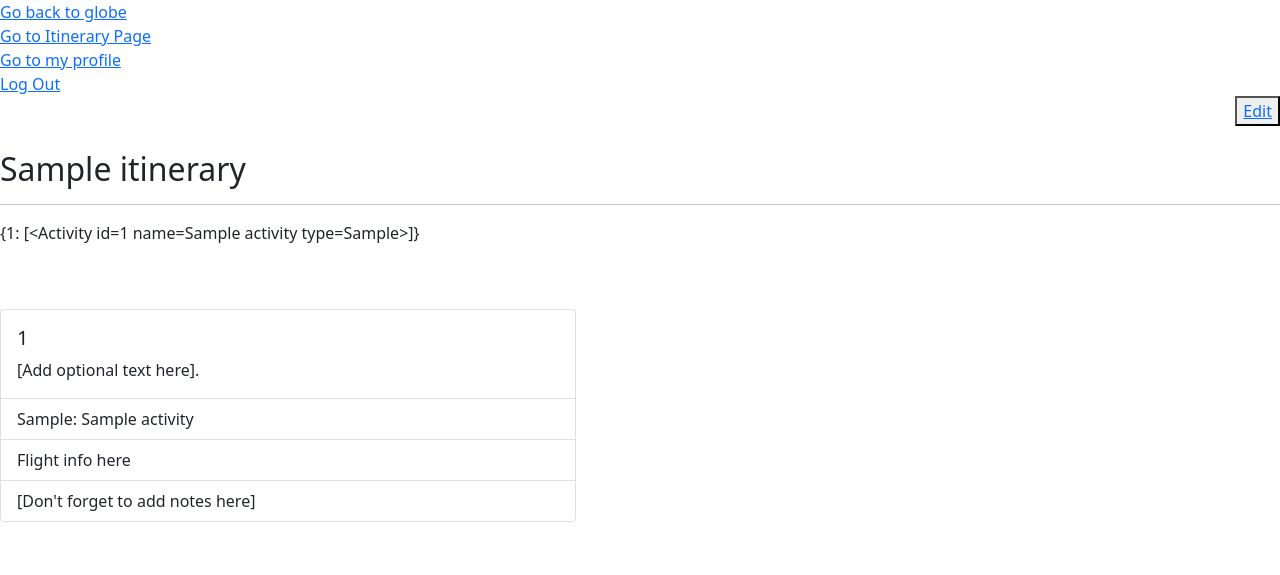
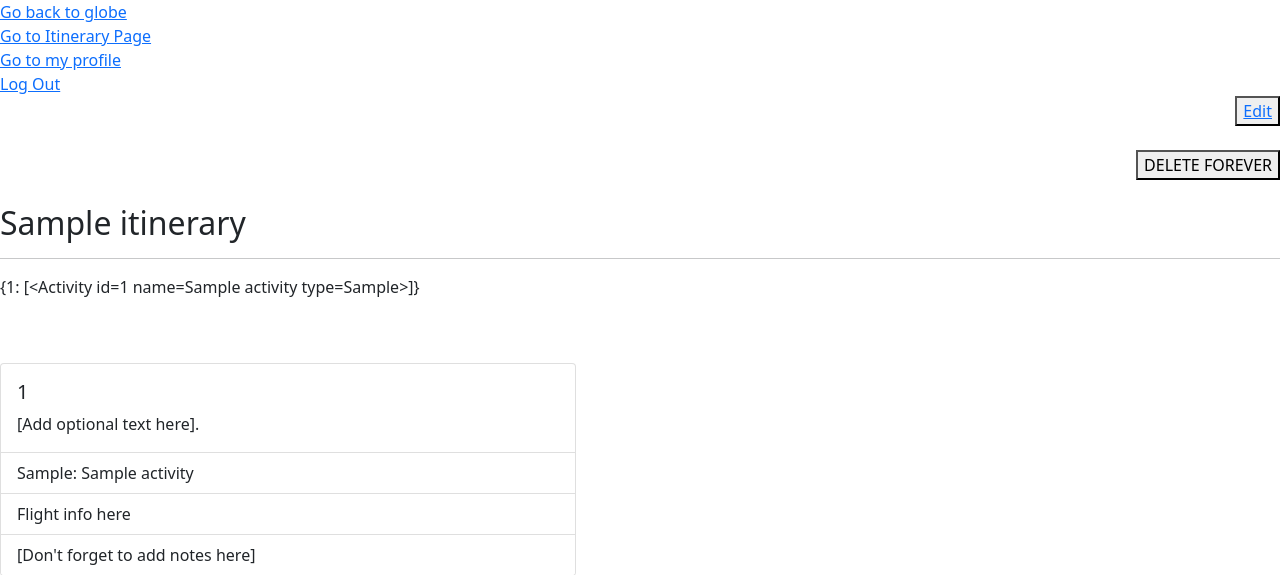
Before and after one commit to victoriaklo/travel-planner, a Flask app: page /itinerary/1 in a window 1280 px wide. Shown: the top 575 px of the page. Run offline with Flask 2, Linux system fonts and the light colour scheme; tables that the repository leaves empty hold one stand-in row (values such as "Sample post").

Commit message:
delete itinerary

```diff
--- a/crud.py
+++ b/crud.py
@@ -92,7 +92,11 @@ def get_itins_by_user(user_id):
 
 def delete_itin_by_id(id):
     """Delete an itinerary by id"""
-    Itinerary.query.get(id).delete()
+    itin_object = Itinerary.query.get(id)
+    sched_act_list = itin_object.sched_acts
+    for item in sched_act_list:
+        db.session.delete(item)
+    db.session.delete(itin_object)
     db.session.commit()
 
 
--- a/server.py
+++ b/server.py
@@ -381,7 +381,7 @@ def display_itin_by_id(id):
                             )
 
 
-@app.route("/itinerary/<int:id>", methods = ["DELETE"])
+@app.route("/itinerary/<int:id>", methods = ["POST"])
 def delete_itin_by_id(id):
     """Delete an itinerary by id"""
     crud.delete_itin_by_id(id)
--- a/templates/itinerary.html
+++ b/templates/itinerary.html
@@ -9,6 +9,14 @@
 <div class="d-grid gap-2 d-md-flex justify-content-md-end">
     <button id="edit-itin-btn" type="button"><a href="/itinerary/{{itin_id}}/edit">Edit</a></button>
   </div>
+
+<br>
+<div class="d-grid gap-2 d-md-flex justify-content-md-end">
+  <form action="/itinerary/{{itin_id}}" method="post">
+    <button id="delete-itin-btn" type="submit">DELETE FOREVER</button>
+  </form>
+
+</div>
 <br>
 <h2>{{itinerary.title}}</h2>
 
```
